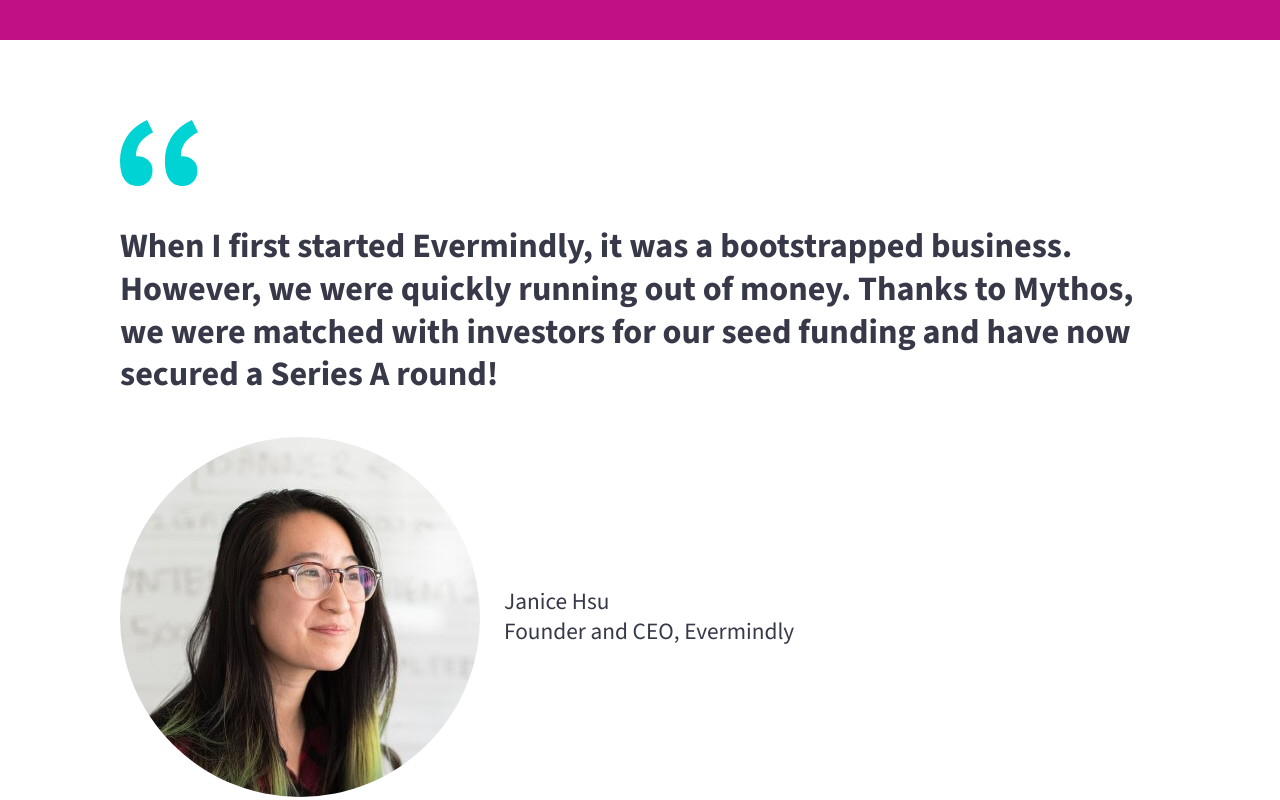
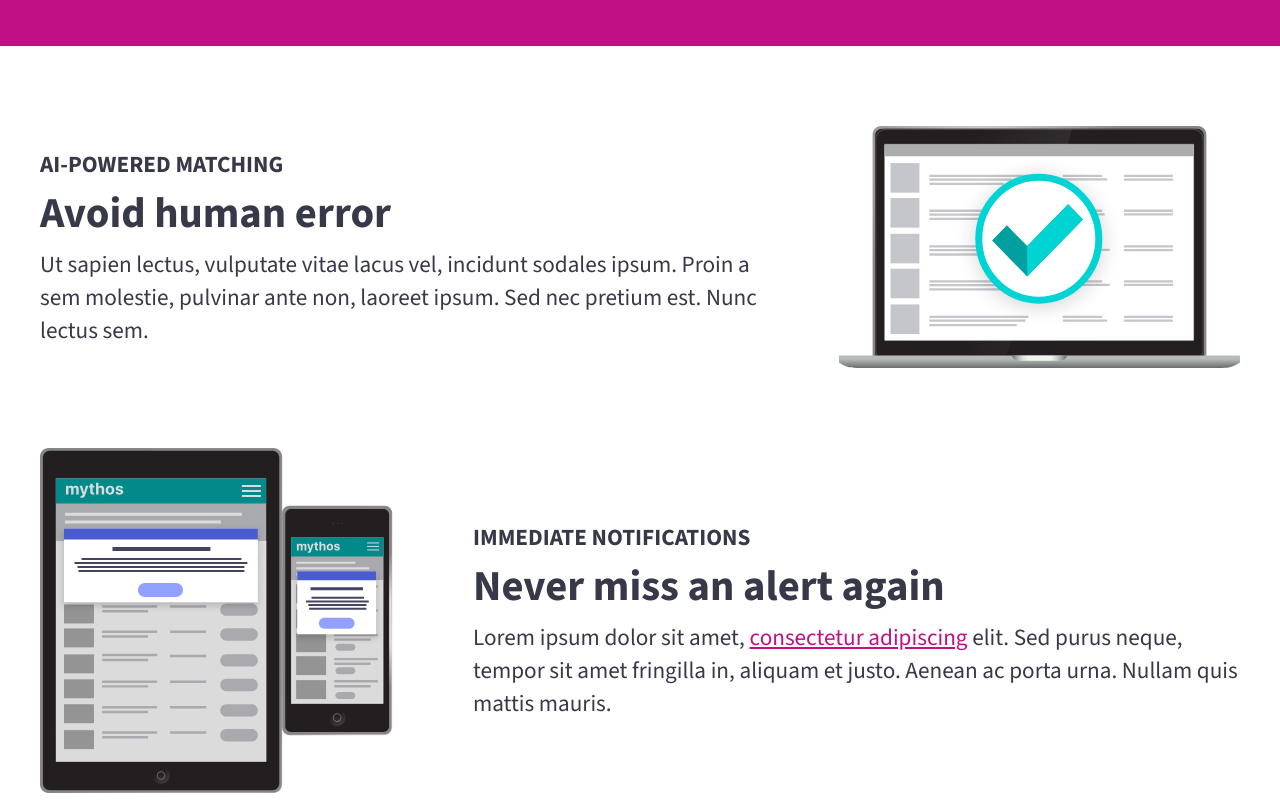
Before and after one commit to Islandstone89/responsive-design-beginners-premium, a plain HTML site: page index.html in a window 1280 px wide. Shown: the part 1640-2440 px from the top of the page. Drawn offline with Linux system fonts and the light colour scheme.

Commit message:
* Added alt-features section * Added styles for alt-features section

```diff
--- /dev/null
+++ b/app/scss/components/_alt-features.scss
@@ -0,0 +1,49 @@
+
+@use '../globals/utilities' as u;
+@use '../globals/variables' as var;
+
+.alt-features__wrapper {
+    font-size: clamp(var(--fs-400), 1.17rem + 0.35vw, var(--fs-600));
+
+    --gap: var(--space-900);
+    display: flex;
+    flex-direction: column;
+    gap: var(--gap);
+}
+
+.alt-feature {
+    --gap: var(--space-700);
+    display: flex;
+    flex-direction: column;
+    align-items: center;
+    gap: var(--gap);
+
+    @include u.breakpoint(large) {
+        flex-direction: row;
+        --gap: var(--space-900);
+
+        &:nth-of-type(odd) {
+            flex-direction: row-reverse;
+        }
+    }
+}
+
+
+
+.alt-feature__text > * {
+    --flow-space: var(--space-100);
+}
+
+.alt-feature__heading {
+    font-size: clamp(var(--fs-800), 2.10rem + 0.71vw, var(--fs-1100));
+}
+
+.kicker {
+    text-transform: uppercase;
+    font-weight: var(--fw-bold);
+}
+
+.text-link {
+    color: var(--clr-accent-200);
+    text-decoration: underline;
+}
--- a/app/scss/components/_features.scss
+++ b/app/scss/components/_features.scss
@@ -26,6 +26,10 @@
     }
 }
 
+.features__heading {
+    font-size: var(--fs-600);
+}
+
 .features__text {
     max-width: 42ch;
 }
--- a/app/scss/components/_hero.scss
+++ b/app/scss/components/_hero.scss
@@ -8,7 +8,7 @@
 }
 
 .hero__heading {
-    font-size: clamp(var(--fs-1000), 1.94rem + 3.41vw, var(--fs-1200));
+    font-size: clamp(var(--fs-1000), 1.94rem + 3.41vw, var(--fs-1300));
 }
 
 .hero__intro {
--- a/app/scss/components/_index.scss
+++ b/app/scss/components/_index.scss
@@ -2,6 +2,7 @@
 @forward 'hero';
 @forward 'features';
 @forward 'fw-feature';
+@forward 'alt-features';
 @forward 'testimonial';
 @forward 'fw-cta';
 @forward 'footer';
--- a/app/scss/globals/_base.scss
+++ b/app/scss/globals/_base.scss
@@ -20,11 +20,11 @@ body {
 }
 
 h1 {
-    font-size: clamp(var(--fs-1000), 1.94rem + 3.40vw, var(--fs-1200));
+    font-size: clamp(var(--fs-1000), 1.94rem + 3.40vw, var(--fs-1300));
 }
 
 h2 {
-    font-size: clamp(var(--fs-800), 1.97rem + 1.38vw, var(--fs-1100));
+    font-size: clamp(var(--fs-800), 1.97rem + 1.38vw, var(--fs-1200));
 }
 
 /* .btn {
@@ -64,7 +64,7 @@ h2 {
 } */
 
 .btn__primary {
-    @include u.btn(var(--clr-accent), var(--clr-accent), var(--clr-dark));
+    @include u.btn(var(--clr-accent-100), var(--clr-accent-100), var(--clr-dark));
 
     &:is(:hover, :focus-visible) {
         opacity: .9;
--- a/app/scss/globals/_variables.scss
+++ b/app/scss/globals/_variables.scss
@@ -27,6 +27,7 @@
     --size-36: 2.25rem;
     --size-40: 2.5rem;
     --size-42: 2.625rem;
+    --size-44: 2.75rem;
     --size-48: 3rem;
     --size-60: 3.75rem;
     --size-72: 4.5rem;
@@ -37,7 +38,8 @@
     --bg-1: var(--clr-white);
     --bg-2: var(--clr-blue);
     --bg-3: var(--clr-magenta);
-    --clr-accent: var(--clr-aqua);
+    --clr-accent-100: var(--clr-aqua);
+    --clr-accent-200: var(--clr-magenta);
     --clr-dark: var(--clr-dark-grey);
     --clr-light: var(--clr-white);
     --gradient-1: var(--clr-dark-grey);
@@ -57,8 +59,9 @@
     --fs-800: var(--size-36);
     --fs-900: var(--size-40);
     --fs-1000: var(--size-42);
-    --fs-1100: var(--size-48);
-    --fs-1200: var(--size-72);
+    --fs-1100: var(--size-44);
+    --fs-1200: var(--size-48);
+    --fs-1300: var(--size-72);
 
     --fw-regular: var(--fw-400);
     --fw-bold: var(--fw-700);
--- a/index.html
+++ b/index.html
@@ -101,6 +101,39 @@
                     <img src="img/laptop-dashboard.svg" alt="Open laptop showing a dashboard on the screen." class="fw-feature__image">
                 </div><!-- end wrapper -->
             </section><!-- end fw-feature -->
+
+            <section class="alt-features">
+                <div class="wrapper alt-features__wrapper">
+
+                    <div class="alt-feature">
+                        <img src="img/laptop-check.svg" alt="A laptop with a huge checkmark on the middle of the screen." class="alt-feature__image">
+                        <div class="alt-feature__text flow">
+                            <p class="kicker">AI-Powered Matching</p>
+                            <h3 class="alt-feature__heading">Avoid human error</h3>
+                            <p>Ut sapien lectus, vulputate vitae lacus vel, incidunt sodales ipsum. Proin a sem molestie, pulvinar ante non, laoreet ipsum. Sed nec pretium est. Nunc lectus sem.</p>
+                        </div><!-- end alt-feature__text -->
+                    </div><!-- end alt-feature -->
+
+                    <div class="alt-feature">
+                        <img src="img/tablet-phone.svg" alt="A tablet alongside a mobile phone." class="alt-feature__image">
+                        <div class="alt-feature__text flow">
+                            <p class="kicker">Immediate notifications</p>
+                            <h3 class="alt-feature__heading">Never miss an alert again</h3>
+                            <p>Lorem ipsum dolor sit amet, <a href="/" class="text-link">consectetur adipiscing</a> elit. Sed purus neque, tempor sit amet fringilla in, aliquam et justo. Aenean ac porta urna. Nullam quis mattis mauris.</p>
+                        </div><!-- end alt-feature__text -->
+                    </div><!-- end alt-feature -->
+
+                    <div class="alt-feature">
+                        <img src="img/tablet-payments.svg" alt="A tablet showing payments on the screen." class="alt-feature__image">
+                        <div class="alt-feature__text flow">
+                            <p class="kicker">Protected Payments</p>
+                            <h3 class="alt-feature__heading">Send payments from anywhere</h3>
+                            <p>Ut sapien lectus, vulputate vitae lacus vel, tincidunt sodales ipsum. <a href="/" class="text-link">Proin a sem</a> molestie, pulvinar ante non, laoreet ipsum. Sed nec pretium est. Nunc lectus sem.</p>
+                        </div><!-- end alt-feature__text -->
+                    </div><!-- end alt-feature -->
+
+                </div><!-- end wrapper -->
+            </section><!-- end alt-features -->
 
             <section class="testimonial">
                 <h2 class="visually-hidden">Testimonial</h2>
```
Also changed, not shown: dist/style.css, img/laptop-check.svg (added), img/tablet-payments.svg (added), img/tablet-phone.svg (added), 1 other file.
